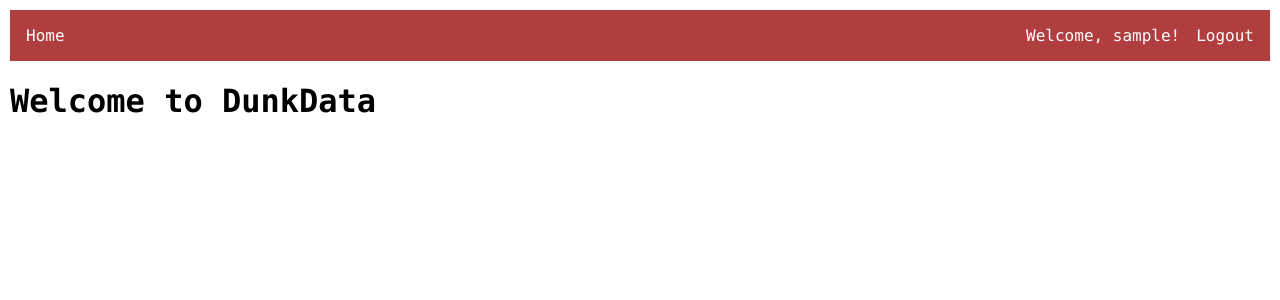
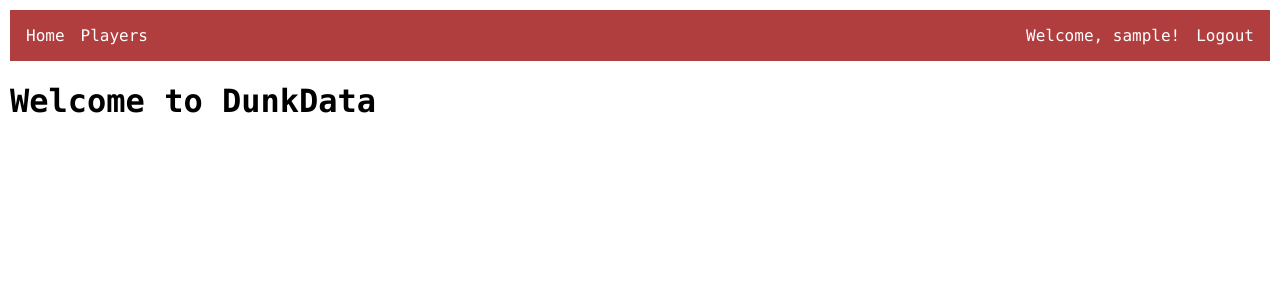
Before and after one commit to jules946/set09103_advanced_web_tech, a Flask app: page / in a window 1280 px wide. Shown: the top 300 px of the page. Run offline with Flask 3, Linux system fonts and the light colour scheme; the visitor is signed in with stand-in values (Sample User, id 1).

Commit message:
Adjusting nav bar

```diff
--- a/templates/base.html
+++ b/templates/base.html
@@ -12,15 +12,17 @@
     <nav class="nav">
         <div class="nav-links">
             <a href="{{ url_for('main.index') }}">Home</a>
+            <a href="{{ url_for('players.search_players') }}">Players</a>
         </div>
         <div class="auth-links">
             {% if current_user.is_authenticated %}
                 <span>Welcome, {{ current_user.username }}!</span>
                 <a href="{{ url_for('auth.logout') }}">Logout</a>
+
             {% else %}
                 <a href="{{ url_for('auth.login') }}">Login</a>
                 <a href="{{ url_for('auth.signup') }}">Register</a>
-                <a href="{{ url_for('players.search_players') }}">Players</a>
+
             {% endif %}
         </div>
     </nav>
```
